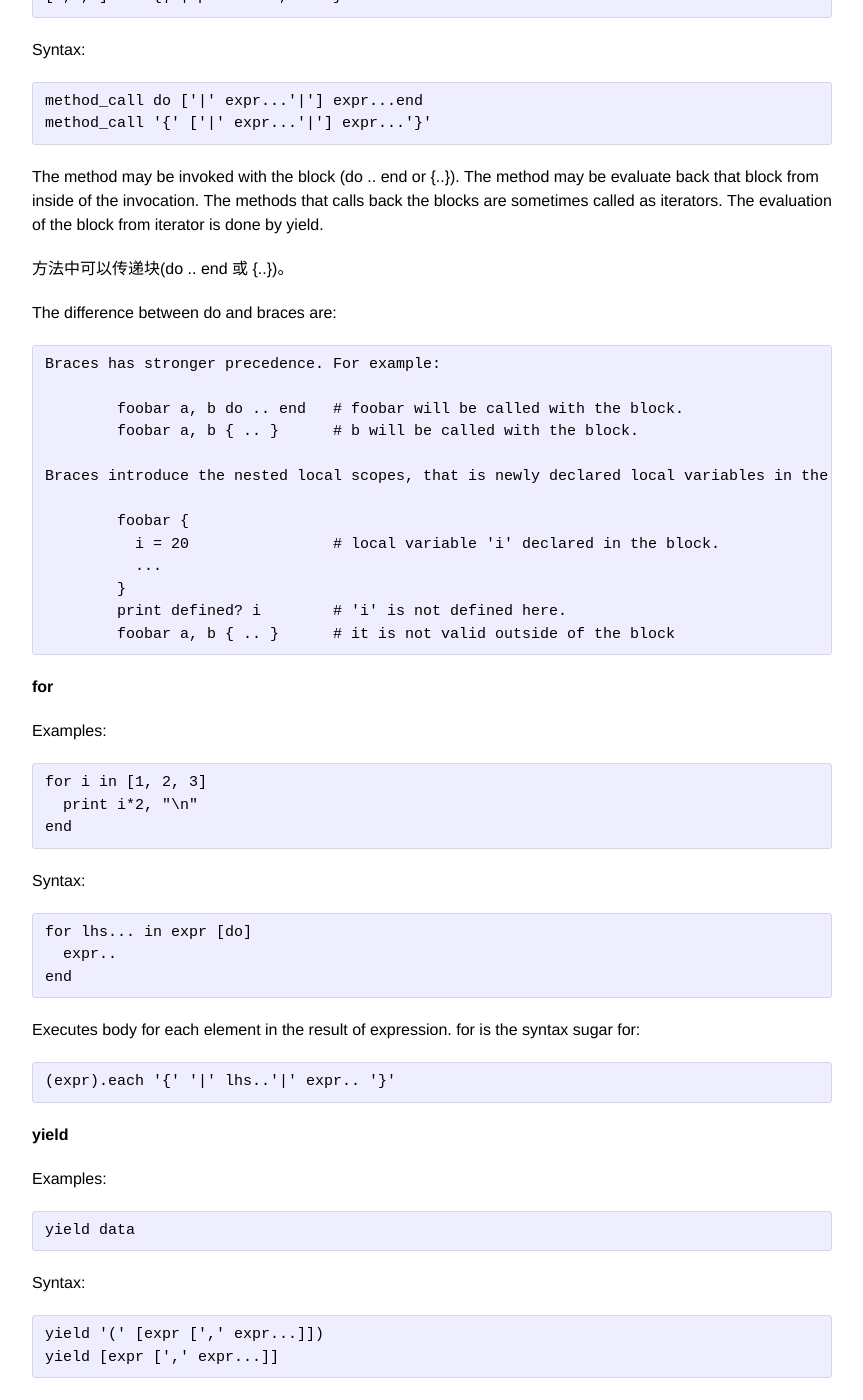
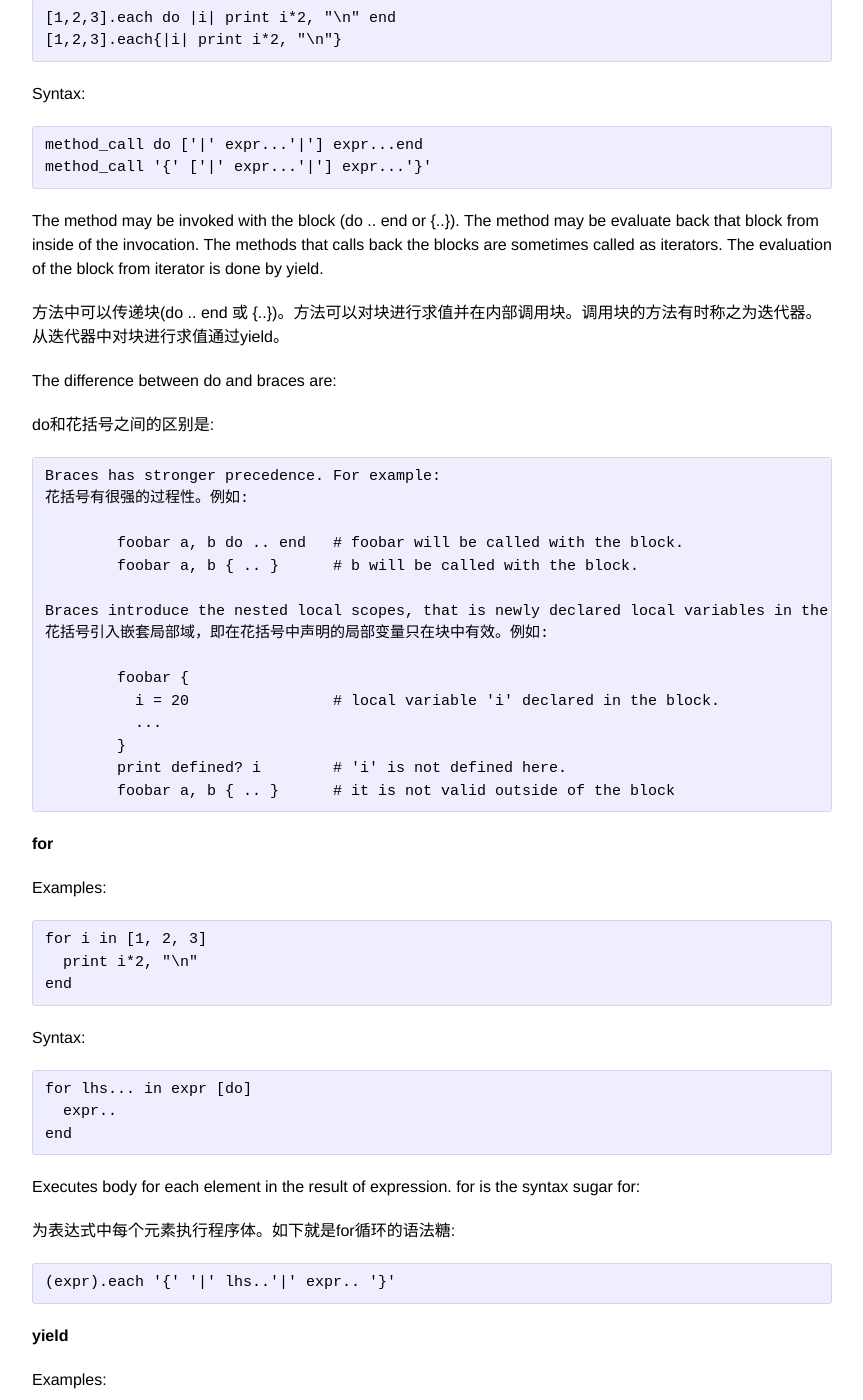
Before and after one commit to xiajian/rhg-zh, a Jekyll site: the page built from zh/r-syntax.md, in a window 1280 px wide and 1400 px high, scrolled down 23628 px. Shown: the whole window, without its empty margins (208-1071 px from the left). Built offline with Jekyll 4.4.1, drawn with Linux system fonts in a browser that asks for light colours; some of the changed text lies outside the part shown.

Commit message:
翻译部分语法

```diff
--- a/zh/r-syntax.md
+++ b/zh/r-syntax.md
@@ -687,6 +687,8 @@ Syntax:
 
 executes left hand side expression, if right hand side expression is false.
 
+如果右边的表达式为false，就执行左边的表达式。
+
 **case**
 
 Examples:
@@ -897,16 +899,20 @@ Syntax:
 
 The method may be invoked with the block (do .. end or {..}). The method may be evaluate back that block from inside of the invocation. The methods that calls back the blocks are sometimes called as iterators. The evaluation of the block from iterator is done by yield.
 
-方法中可以传递块(do .. end 或 {..})。
+方法中可以传递块(do .. end 或 {..})。方法可以对块进行求值并在内部调用块。调用块的方法有时称之为迭代器。从迭代器中对块进行求值通过yield。
 
 The difference between do and braces are:
 
+do和花括号之间的区别是:
+
     Braces has stronger precedence. For example:
+    花括号有很强的过程性。例如:
 
     	foobar a, b do .. end	# foobar will be called with the block.
     	foobar a, b { .. }	# b will be called with the block.
 
     Braces introduce the nested local scopes, that is newly declared local variables in the braces are valid only in the blocks. For example:
+    花括号引入嵌套局部域，即在花括号中声明的局部变量只在块中有效。例如:
 
     	foobar {
     	  i = 20		# local variable 'i' declared in the block.
@@ -914,6 +920,7 @@ The difference between do and braces are:
     	}
     	print defined? i	# 'i' is not defined here.
     	foobar a, b { .. }	# it is not valid outside of the block
+
 
 **for**
 
@@ -931,6 +938,8 @@ Syntax:
 
 Executes body for each element in the result of expression. for is the syntax sugar for:
 
+为表达式中每个元素执行程序体。如下就是for循环的语法糖:
+
 	(expr).each '{' '|' lhs..'|' expr.. '}'
 
 **yield**
@@ -945,6 +954,8 @@ Syntax:
 	yield [expr [',' expr...]]
 
 Evaluates the block given to the current method with arguments, if no argument is given, nil is used as an argument. The argument assignment to the block prameter is done just like multiple assignment. If the block is not supplied for the current method, the exception is raised.
+
+根据传递给当前方法的参数执行块，如果没有给定参数，使用nil作为参数。块的参数的赋值可以通过多赋值。如果当前方法不支持块，则抛出异常。
 
 **raise**
 
@@ -965,9 +976,15 @@ Syntax:
 
 Raises a exception. In the first form, re-raises last exception. In second form, if the argument is the string, creates a new RuntimeError exception, and raises it. If the argument is the exception, raise raises it. In the third form, raise creates a new exception of type error_type, and raises it. In the last form, the third argument is the traceback information for the raising exception in the format given by variable $@ or caller function.
 
+抛出一个异常。在第一种形式中，re-raise最新的异常。在第二种形式中，如果参数是字符串，则创建新的RuntimeError异常，然后抛出。如果参数是异常，再一次抛出。在第三种形式中，传见error_type类型的新异常，并抛出它。最后一种形式中，第三个参数是抛出异常的追踪信息，并以$@变量或者调用函数给定的格式显示。
+
 The exception is assigned to the variable $!, and the position in the source file is assigned to the $@.
 
+异常赋值给变量$!，源代码的位置信息放在$@中。
+
 The word 'raise' is not the reserved word in Ruby. raise is the method of the Kernel module. There is an alias named fail.
+
+raise并不是Ruby的保留字，而是Kernel模块的方法。该方法存在一个别名为fail。
 
 **begin**
 
@@ -995,13 +1012,19 @@ Syntax:
 
 begin expression executes its body and returns the value of the last evaluated expression.
 
+begin表达式执行代码体并返回最后一个求值的表达式。
+
 If an exception occurs in the begin body, the rescue clause with the matching exception type is executed (if any). The match is done by the kind_of?. The default value of the rescue clause argument is the StandardError, which is the superclass of most built-in exceptions. Non-local jumps like SystemExit or Interrupt are not subclass of the StandardError.
+
+如果在begin代码体中发生了异常，rescue表达式匹配的异常将会被执行。
 
 The begin statement has an optional else clause, which must follow all rescue clauses. It is executed if the begin body does not raise any exception.
 
-For the rescue clauses, the error_type is evaluated just like the arguments to the method call, and the clause matches if the value of the variable $! is the instance of any one of the error_type of its subclass. If error_type is not class nor module, the rescue clause raises TypeError exception.
+For the rescue clauses, the `error_type` is evaluated just like the arguments to the method call, and the clause matches if the value of the variable $! is the instance of any one of the `error_type` of its subclass. If error_type is not class nor module, the rescue clause raises TypeError exception.
 
 If ensure clause given, its clause body executed whenever beginbody exits.
+
+如果给定了ensure表达式，无论何时，其代码体都会被执行。
 
 **retry**
 
@@ -1105,6 +1128,8 @@ Syntax:
 	'}'
 
 Registers the initialize routine. The block followed after BEGIN is evaluated before any other statement in that file (or string). If multiple BEGIN blocks are given, they are evaluated in the appearing order.
+
+注册初始化子程序。在BEGIN之后的代码块将会文件中的任何语句之前执行。
 
 The BEGIN block introduce new local-variable scope. They don't share local variables with outer statements.
 
```
